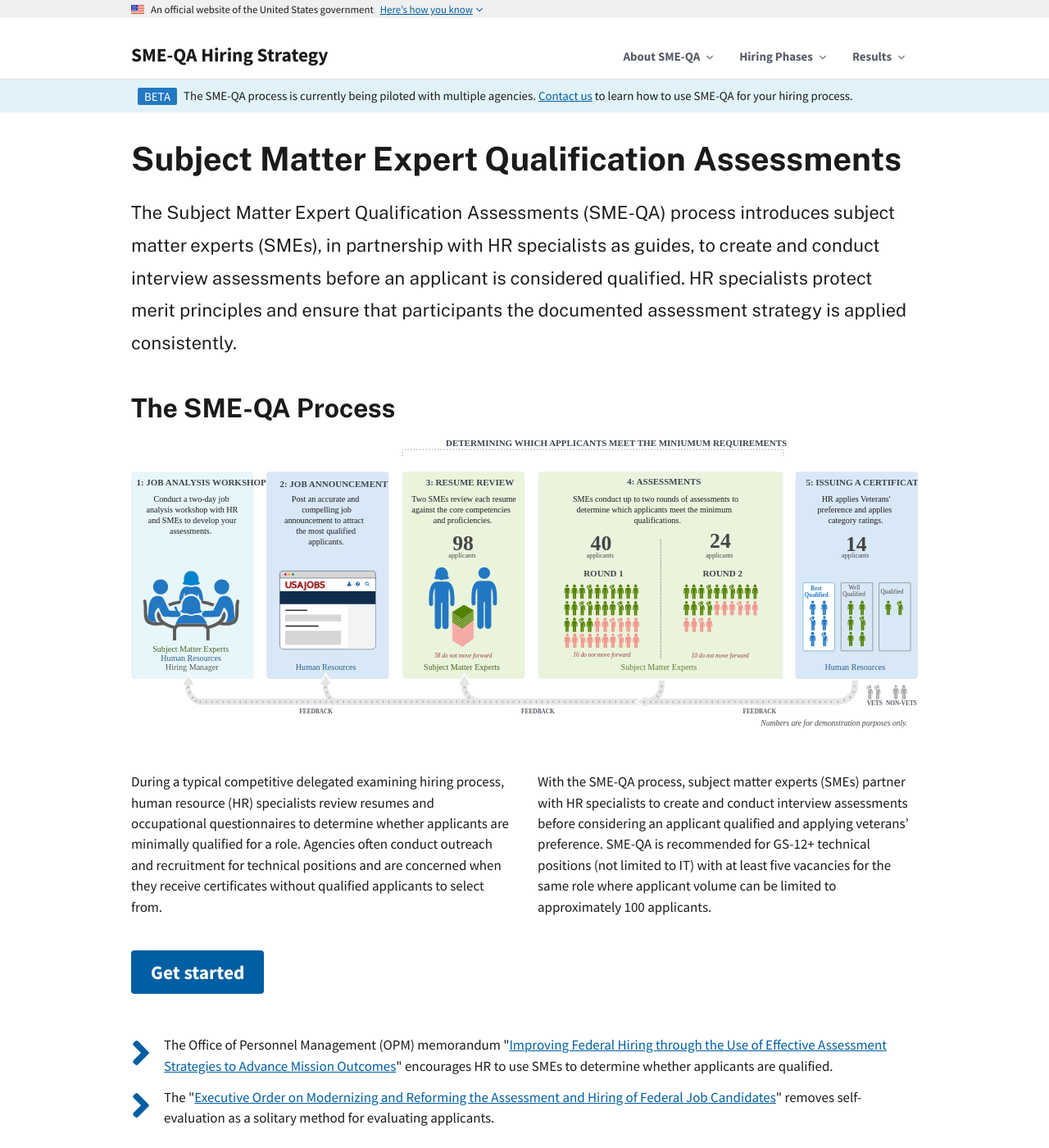
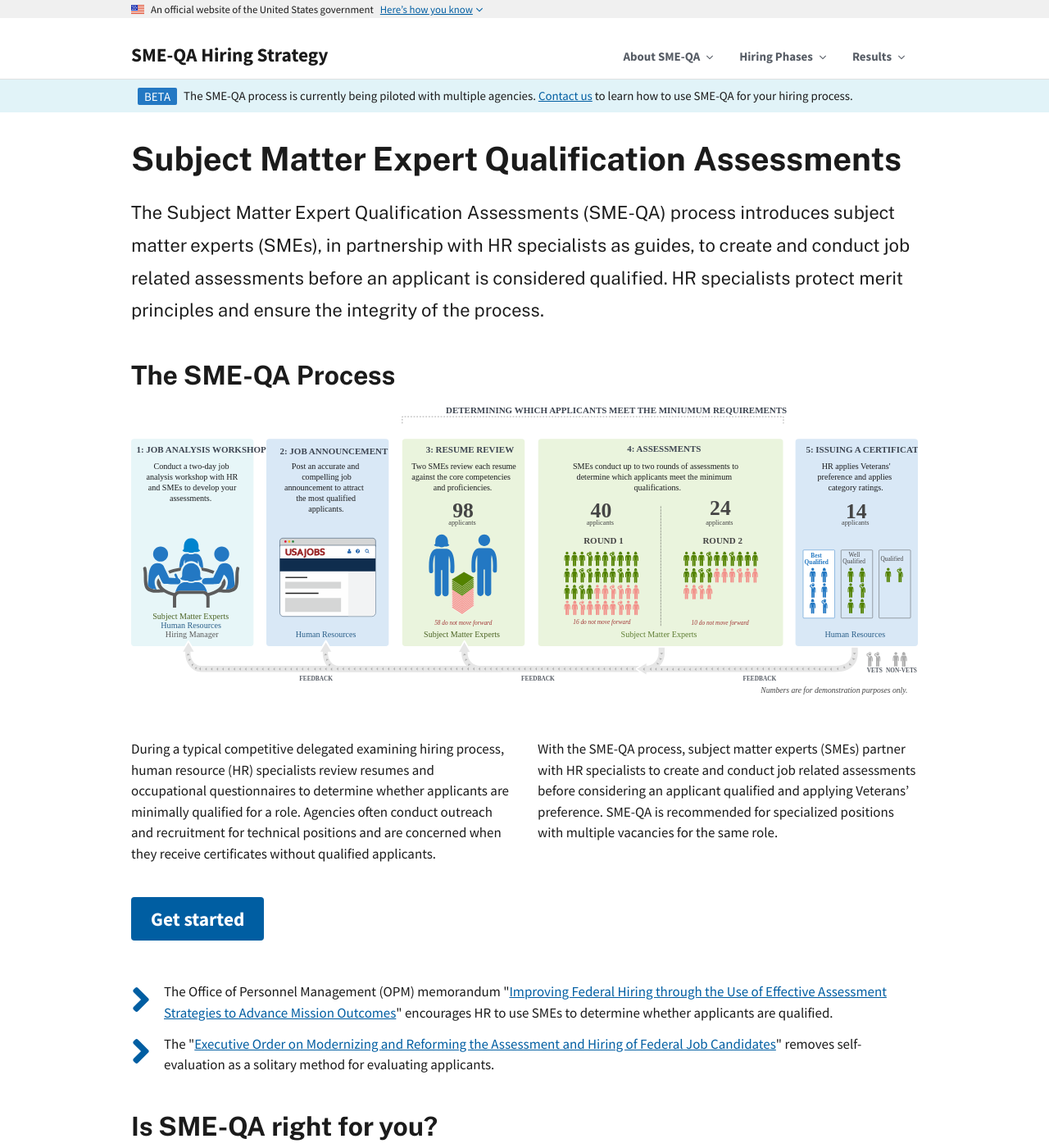
Before and after one commit to usds/SME-QA-Website, a Jekyll site: the page built from pages/home.html, in a window 1280 px wide and 1400 px high. Shown: the whole window at 82% size. Built offline with Jekyll 4.4.1, drawn with Linux system fonts in a browser that asks for light colours; some of the changed text lies outside the part shown.

Commit message:
Updates from Stephanie.

```diff
--- a/pages/home.html
+++ b/pages/home.html
@@ -1,6 +1,6 @@
 ---
 layout: default
-intro: The Subject Matter Expert Qualification Assessments (SME-QA) process introduces subject matter experts (SMEs), in partnership with HR specialists as guides, to create and conduct interview assessments before an applicant is considered qualified. HR specialists protect merit principles and ensure that participants the documented assessment strategy is applied consistently.
+intro: The Subject Matter Expert Qualification Assessments (SME-QA) process introduces subject matter experts (SMEs), in partnership with HR specialists as guides, to create and conduct job related assessments before an applicant is considered qualified. HR specialists protect merit principles and ensure the integrity of the process.
 section: home
 title: Subject Matter Expert Qualification Assessments
 permalink: /
@@ -32,12 +32,12 @@ permalink: /
     <div class="grid-row grid-gap chp-home__row">
       <div class="tablet:grid-col-6">
         <p>
-          During a typical competitive delegated examining hiring process, human resource (HR) specialists review resumes and occupational questionnaires to determine whether applicants are minimally qualified for a role. Agencies often conduct outreach and recruitment for technical positions and are concerned when they receive certificates without qualified applicants to select from.
+          During a typical competitive delegated examining hiring process, human resource (HR) specialists review resumes and occupational questionnaires to determine whether applicants are minimally qualified for a role. Agencies often conduct outreach and recruitment for technical positions and are concerned when they receive certificates without qualified applicants.
         </p>
       </div>
       <div class="tablet:grid-col-6">
         <p>
-          With the SME-QA process, subject matter experts (SMEs) partner with HR specialists to create and conduct interview assessments before considering an applicant qualified and applying veterans’ preference. SME-QA is recommended for GS-12+ technical positions (not limited to IT) with at least five vacancies for the same role where applicant volume can be limited to approximately 100 applicants.
+          With the SME-QA process, subject matter experts (SMEs) partner with HR specialists to create and conduct job related assessments before considering an applicant qualified and applying Veterans’ preference. SME-QA is recommended for specialized positions with multiple vacancies for the same role.
         </p>
       </div>
     </div>
@@ -78,20 +78,20 @@ permalink: /
         </div>
         <div class="chp-home-featured__body">
           <p>
-            Learn what it takes to qualify applicants using the Subject Matter Expert Qualification Assessment (SME-QA) process.
+            Learn what it takes to qualify applicants using competency-based assessments.
           </p>
         </div>
       </a>
     </div>
     <div class="chp-home-features__container">
-      <a class="chp-home-featured" href="{{ site.baseurl }}/hiring-phases/getting-started/">
+      <a class="chp-home-featured" href="{{ site.baseurl }}/about/authority/">
         <h2 class="chp-home__sub-title">Why it's legal</h2>
         <div class="chp-home-featured__figure">
           {% include svg/gavel.svg %}
         </div>
         <div class="chp-home-featured__body">
           <p>
-            The authority to use SME-QA comes directly from existing OPM guidance and the Delegated Examining Operations Handbook.
+            Read more from existing OPM guidance that enables this process.
           </p>
         </div>
       </a>
@@ -104,7 +104,7 @@ permalink: /
         </div>
         <div class="chp-home-featured__body">
           <p>
-            See the results of our pilots with agencies that have used the SME-QA process to find talented applicants thus far.
+            See the results of our pilots with agencies that have used the SME-QA process.
           </p>
         </div>
       </a>
```
